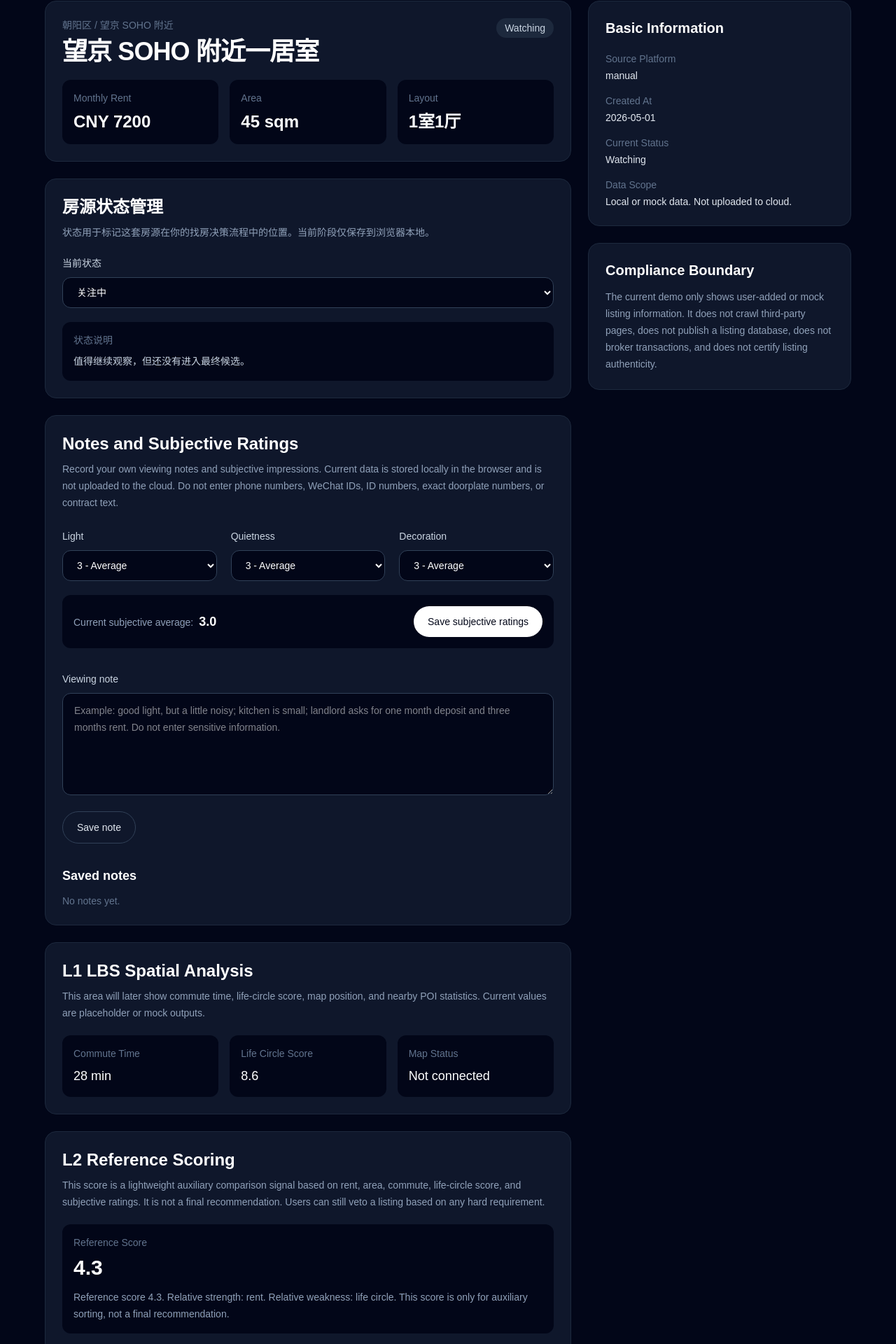
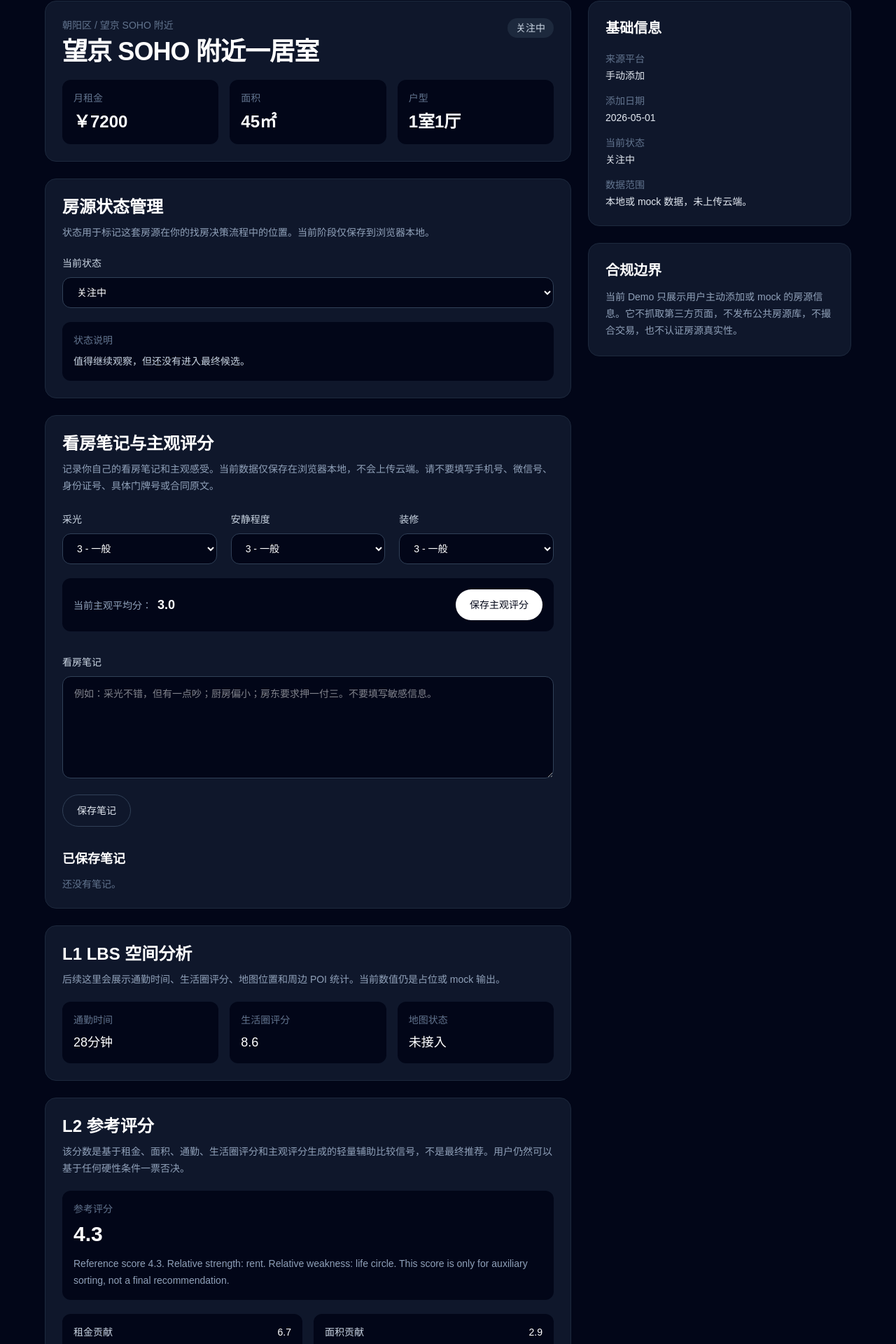
Before and after one commit to Qiu-Jiajun/HouseFolio, a Next.js app: page /portfolio/listing-001 in a window 1280 px wide. Shown: the part 191-2111 px from the top of the page at 70% size. Built offline with nearby package versions, Linux system fonts and the light colour scheme.

Commit message:
feat: localize listing detail and notes

```diff
--- a/src/components/listing-detail-view.tsx
+++ b/src/components/listing-detail-view.tsx
@@ -3,27 +3,27 @@
 import { useEffect, useState } from "react";
 import { ListingNotesPanel } from "@/components/listing-notes-panel";
 import { ListingStatusPanel } from "@/components/listing-status-panel";
+import { zhCN } from "@/content/zh-cn";
+import type { ScoreBreakdown } from "@/lib/algorithm/score";
 import {
   findClientListingById,
   findClientListingScoreById,
 } from "@/lib/local-store/listing-lookup";
-import type { ScoreBreakdown } from "@/lib/algorithm/score";
 import type { Listing } from "@/types/listing";
 
 type ListingDetailViewProps = {
   listingId: string;
 };
 
-const statusText: Record<Listing["status"], string> = {
-  draft: "Draft",
-  watching: "Watching",
-  visited: "Visited",
-  shortlisted: "Shortlisted",
-  rejected: "Rejected",
+const statusText = zhCN.common.listingStatus;
+const sourcePlatformText: Record<string, string> = {
+  ...zhCN.common.sourcePlatform,
 };
 
 function formatOptionalNumber(value: number | undefined, suffix = "") {
-  return typeof value === "number" ? `${value.toFixed(1)}${suffix}` : "Pending";
+  return typeof value === "number"
+    ? `${value.toFixed(1)}${suffix}`
+    : zhCN.common.pending;
 }
 
 function ScoreRow({
@@ -49,7 +49,9 @@
         />
       </div>
 
-      <p className="mt-2 text-xs text-slate-500">Default weight: {weight}</p>
+      <p className="mt-2 text-xs text-slate-500">
+        {zhCN.listingDetailView.l2.defaultWeight}: {weight}
+      </p>
     </div>
   );
 }
@@ -62,8 +64,10 @@
   if (!score) {
     return (
       <div className="mt-5 rounded-xl bg-slate-950 p-4">
-        <p className="text-sm text-slate-500">Reference Score</p>
-        <p className="mt-2 text-lg text-white">Pending</p>
+        <p className="text-sm text-slate-500">
+          {zhCN.listingDetailView.l2.referenceScore}
+        </p>
+        <p className="mt-2 text-lg text-white">{zhCN.common.pending}</p>
       </div>
     );
   }
@@ -71,7 +75,9 @@
   return (
     <div className="mt-5 space-y-5">
       <div className="rounded-xl bg-slate-950 p-4">
-        <p className="text-sm text-slate-500">Reference Score</p>
+        <p className="text-sm text-slate-500">
+          {zhCN.listingDetailView.l2.referenceScore}
+        </p>
         <p className="mt-2 text-3xl font-semibold text-white">
           {score.totalScore.toFixed(1)}
         </p>
@@ -81,20 +87,28 @@
       </div>
 
       <div className="grid gap-4 md:grid-cols-2">
-        <ScoreRow label="Rent contribution" score={score.rentScore} weight="25%" />
-        <ScoreRow label="Area contribution" score={score.areaScore} weight="20%" />
         <ScoreRow
-          label="Commute contribution"
+          label={zhCN.listingDetailView.l2.rows.rent}
+          score={score.rentScore}
+          weight="25%"
+        />
+        <ScoreRow
+          label={zhCN.listingDetailView.l2.rows.area}
+          score={score.areaScore}
+          weight="20%"
+        />
+        <ScoreRow
+          label={zhCN.listingDetailView.l2.rows.commute}
           score={score.commuteScore}
           weight="25%"
         />
         <ScoreRow
-          label="Life circle contribution"
+          label={zhCN.listingDetailView.l2.rows.lifeCircle}
           score={score.lifeCircleScore}
           weight="15%"
         />
         <ScoreRow
-          label="Subjective contribution"
+          label={zhCN.listingDetailView.l2.rows.subjective}
           score={score.subjectiveScore}
           weight="15%"
         />
@@ -102,10 +116,7 @@
 
       <div className="rounded-xl border border-amber-900 bg-amber-950/40 p-4">
         <p className="text-sm leading-6 text-amber-100">
-          This reference score is not a final recommendation. A user may still
-          reject a listing because of one hard condition, such as unacceptable
-          commute, poor lighting, high rent, or a personal constraint not captured
-          by the current formula.
+          {zhCN.listingDetailView.l2.disclaimer}
         </p>
       </div>
     </div>
@@ -135,7 +146,7 @@
   if (!isLoaded) {
     return (
       <div className="rounded-2xl border border-slate-800 bg-slate-900 p-6 text-slate-300">
-        Loading listing information...
+        {zhCN.listingDetailView.loading}
       </div>
     );
   }
@@ -143,15 +154,17 @@
   if (!listing) {
     return (
       <div className="rounded-2xl border border-slate-800 bg-slate-900 p-6">
-        <h2 className="text-2xl font-semibold text-white">Listing not found</h2>
+        <h2 className="text-2xl font-semibold text-white">
+          {zhCN.listingDetailView.notFound.title}
+        </h2>
         <p className="mt-3 text-sm leading-6 text-slate-400">
-          This listing may not exist, or local browser data may have been cleared.
+          {zhCN.listingDetailView.notFound.description}
         </p>
         <a
           href="/portfolio"
           className="mt-6 inline-flex rounded-full bg-white px-5 py-3 text-sm font-medium text-slate-950 hover:bg-slate-200"
         >
-          Back to Portfolio
+          {zhCN.listingDetailView.notFound.action}
         </a>
       </div>
     );
@@ -178,21 +191,29 @@
 
           <div className="grid gap-4 md:grid-cols-3">
             <div className="rounded-xl bg-slate-950 p-4">
-              <p className="text-sm text-slate-500">Monthly Rent</p>
+              <p className="text-sm text-slate-500">
+                {zhCN.listingDetailView.summaryCards.monthlyRent}
+              </p>
               <p className="mt-2 text-2xl font-semibold text-white">
-                CNY {listing.rent}
+                {zhCN.common.currencyCny}
+                {listing.rent}
               </p>
             </div>
 
             <div className="rounded-xl bg-slate-950 p-4">
-              <p className="text-sm text-slate-500">Area</p>
+              <p className="text-sm text-slate-500">
+                {zhCN.listingDetailView.summaryCards.area}
+              </p>
               <p className="mt-2 text-2xl font-semibold text-white">
-                {listing.area} sqm
+                {listing.area}
+                {zhCN.common.sqm}
               </p>
             </div>
 
             <div className="rounded-xl bg-slate-950 p-4">
-              <p className="text-sm text-slate-500">Layout</p>
+              <p className="text-sm text-slate-500">
+                {zhCN.listingDetailView.summaryCards.layout}
+              </p>
               <p className="mt-2 text-2xl font-semibold text-white">
                 {listing.layout}
               </p>
@@ -206,7 +227,7 @@
               rel="noreferrer"
               className="mt-5 inline-flex text-sm text-slate-300 underline decoration-slate-600 underline-offset-4 hover:text-white"
             >
-              View original link
+              {zhCN.listingDetailView.summaryCards.originalLink}
             </a>
           ) : null}
         </div>
@@ -231,46 +252,50 @@
 
         <div className="rounded-2xl border border-slate-800 bg-slate-900 p-6">
           <h2 className="text-2xl font-semibold text-white">
-            L1 LBS Spatial Analysis
+            {zhCN.listingDetailView.l1.title}
           </h2>
           <p className="mt-2 text-sm leading-6 text-slate-400">
-            This area will later show commute time, life-circle score, map position,
-            and nearby POI statistics. Current values are placeholder or mock outputs.
+            {zhCN.listingDetailView.l1.description}
           </p>
 
           <div className="mt-5 grid gap-4 md:grid-cols-3">
             <div className="rounded-xl bg-slate-950 p-4">
-              <p className="text-sm text-slate-500">Commute Time</p>
+              <p className="text-sm text-slate-500">
+                {zhCN.listingDetailView.l1.commuteTime}
+              </p>
               <p className="mt-2 text-lg text-white">
                 {typeof listing.commuteMinutes === "number"
-                  ? `${listing.commuteMinutes} min`
-                  : "Pending"}
+                  ? `${listing.commuteMinutes}${zhCN.common.minute}`
+                  : zhCN.common.pending}
               </p>
             </div>
 
             <div className="rounded-xl bg-slate-950 p-4">
-              <p className="text-sm text-slate-500">Life Circle Score</p>
+              <p className="text-sm text-slate-500">
+                {zhCN.listingDetailView.l1.lifeCircleScore}
+              </p>
               <p className="mt-2 text-lg text-white">
                 {formatOptionalNumber(listing.lifeCircleScore)}
               </p>
             </div>
 
             <div className="rounded-xl bg-slate-950 p-4">
-              <p className="text-sm text-slate-500">Map Status</p>
-              <p className="mt-2 text-lg text-white">Not connected</p>
+              <p className="text-sm text-slate-500">
+                {zhCN.listingDetailView.l1.mapStatus}
+              </p>
+              <p className="mt-2 text-lg text-white">
+                {zhCN.listingDetailView.l1.notConnected}
+              </p>
             </div>
           </div>
         </div>
 
         <div className="rounded-2xl border border-slate-800 bg-slate-900 p-6">
           <h2 className="text-2xl font-semibold text-white">
-            L2 Reference Scoring
+            {zhCN.listingDetailView.l2.title}
           </h2>
           <p className="mt-2 text-sm leading-6 text-slate-400">
-            This score is a lightweight auxiliary comparison signal based on rent,
-            area, commute, life-circle score, and subjective ratings. It is not a
-            final recommendation. Users can still veto a listing based on any hard
-            requirement.
+            {zhCN.listingDetailView.l2.description}
           </p>
 
           <ReferenceScorePanel score={scoreBreakdown} />
@@ -278,60 +303,71 @@
 
         <div className="rounded-2xl border border-slate-800 bg-slate-900 p-6">
           <h2 className="text-2xl font-semibold text-white">
-            L3 AI Decision Advice
+            {zhCN.listingDetailView.l3.title}
           </h2>
           <p className="mt-2 text-sm leading-6 text-slate-400">
-            Later, after explicit user confirmation and data redaction, this area
-            will generate checklist items, risk explanations, and decision advice
-            based on basic information, L1/L2 outputs, notes, ratings, and status.
+            {zhCN.listingDetailView.l3.description}
           </p>
 
           <button
             disabled
             className="mt-5 rounded-full border border-slate-700 px-5 py-3 text-sm font-medium text-slate-500"
           >
-            AI analysis not connected
+            {zhCN.listingDetailView.l3.disabledButton}
           </button>
         </div>
       </section>
 
       <aside className="space-y-6">
         <div className="rounded-2xl border border-slate-800 bg-slate-900 p-6">
-          <h2 className="text-xl font-semibold text-white">Basic Information</h2>
+          <h2 className="text-xl font-semibold text-white">
+            {zhCN.listingDetailView.basicInfo.title}
+          </h2>
 
           <dl className="mt-5 space-y-4 text-sm">
             <div>
-              <dt className="text-slate-500">Source Platform</dt>
-              <dd className="mt-1 text-slate-200">{listing.sourcePlatform}</dd>
+              <dt className="text-slate-500">
+                {zhCN.listingDetailView.basicInfo.sourcePlatform}
+              </dt>
+              <dd className="mt-1 text-slate-200">
+                {sourcePlatformText[listing.sourcePlatform] ??
+                  listing.sourcePlatform}
+              </dd>
             </div>
 
             <div>
-              <dt className="text-slate-500">Created At</dt>
+              <dt className="text-slate-500">
+                {zhCN.listingDetailView.basicInfo.createdAt}
+              </dt>
               <dd className="mt-1 text-slate-200">{listing.createdAt}</dd>
             </div>
 
             <div>
-              <dt className="text-slate-500">Current Status</dt>
+              <dt className="text-slate-500">
+                {zhCN.listingDetailView.basicInfo.currentStatus}
+              </dt>
               <dd className="mt-1 text-slate-200">
                 {statusText[listing.status]}
               </dd>
             </div>
 
             <div>
-              <dt className="text-slate-500">Data Scope</dt>
+              <dt className="text-slate-500">
+                {zhCN.listingDetailView.basicInfo.dataScope}
+              </dt>
               <dd className="mt-1 text-slate-200">
-                Local or mock data. Not uploaded to cloud.
+                {zhCN.listingDetailView.basicInfo.dataScopeValue}
               </dd>
             </div>
           </dl>
         </div>
 
         <div className="rounded-2xl border border-slate-800 bg-slate-900 p-6">
-          <h2 className="text-xl font-semibold text-white">Compliance Boundary</h2>
+          <h2 className="text-xl font-semibold text-white">
+            {zhCN.listingDetailView.complianceBoundary.title}
+          </h2>
           <p className="mt-3 text-sm leading-6 text-slate-400">
-            The current demo only shows user-added or mock listing information. It
-            does not crawl third-party pages, does not publish a listing database,
-            does not broker transactions, and does not certify listing authenticity.
+            {zhCN.listingDetailView.complianceBoundary.body}
           </p>
         </div>
       </aside>
--- a/src/components/listing-notes-panel.tsx
+++ b/src/components/listing-notes-panel.tsx
@@ -1,6 +1,7 @@
 "use client";
 
 import { FormEvent, useEffect, useState } from "react";
+import { zhCN } from "@/content/zh-cn";
 import {
   loadListingNotes,
   loadListingRatings,
@@ -34,11 +35,11 @@
         onChange={(event) => onChange(Number(event.target.value))}
         className="mt-2 w-full rounded-xl border border-slate-700 bg-slate-950 px-4 py-3 text-sm text-white outline-none focus:border-slate-400"
       >
-        <option value={1}>1 - Very poor</option>
-        <option value={2}>2 - Weak</option>
-        <option value={3}>3 - Average</option>
-        <option value={4}>4 - Good</option>
-        <option value={5}>5 - Very good</option>
+        {zhCN.listingNotesPanel.ratings.options.map((option, index) => (
+          <option key={option} value={index + 1}>
+            {option}
+          </option>
+        ))}
       </select>
     </label>
   );
@@ -87,7 +88,7 @@
     saveListingNote(nextNote);
     setNotes(loadListingNotes(listingId));
     setNoteContent("");
-    setSavedMessage("Note saved locally.");
+    setSavedMessage(zhCN.listingNotesPanel.savedMessages.noteSaved);
   }
 
   function handleSaveRatings() {
@@ -100,7 +101,7 @@
     };
 
     saveListingRatings(nextRatings);
-    setSavedMessage("Subjective ratings saved locally.");
+    setSavedMessage(zhCN.listingNotesPanel.savedMessages.ratingsSaved);
     onRatingsSaved?.();
   }
 
@@ -109,14 +110,11 @@
   return (
     <div className="rounded-2xl border border-slate-800 bg-slate-900 p-6">
       <h2 className="text-2xl font-semibold text-white">
-        Notes and Subjective Ratings
+        {zhCN.listingNotesPanel.title}
       </h2>
 
       <p className="mt-2 text-sm leading-6 text-slate-400">
-        Record your own viewing notes and subjective impressions. Current data is
-        stored locally in the browser and is not uploaded to the cloud. Do not
-        enter phone numbers, WeChat IDs, ID numbers, exact doorplate numbers, or
-        contract text.
+        {zhCN.listingNotesPanel.description}
       </p>
 
       {savedMessage ? (
@@ -126,10 +124,18 @@
       ) : null}
 
       <div className="mt-6 grid gap-5 md:grid-cols-3">
-        <RatingSelect label="Light" value={light} onChange={setLight} />
-        <RatingSelect label="Quietness" value={quiet} onChange={setQuiet} />
         <RatingSelect
-          label="Decoration"
+          label={zhCN.listingNotesPanel.ratings.light}
+          value={light}
+          onChange={setLight}
+        />
+        <RatingSelect
+          label={zhCN.listingNotesPanel.ratings.quiet}
+          value={quiet}
+          onChange={setQuiet}
+        />
+        <RatingSelect
+          label={zhCN.listingNotesPanel.ratings.decoration}
           value={decoration}
           onChange={setDecoration}
         />
@@ -137,7 +143,7 @@
 
       <div className="mt-5 flex flex-wrap items-center justify-between gap-3 rounded-xl bg-slate-950 p-4">
         <p className="text-sm text-slate-400">
-          Current subjective average:
+          {zhCN.listingNotesPanel.ratings.averageLabel}
           <span className="ml-2 text-lg font-semibold text-white">
             {averageRating}
           </span>
@@ -148,18 +154,20 @@
           onClick={handleSaveRatings}
           className="rounded-full bg-white px-5 py-3 text-sm font-medium text-slate-950 hover:bg-slate-200"
         >
-          Save subjective ratings
+          {zhCN.listingNotesPanel.ratings.saveButton}
         </button>
       </div>
 
       <form onSubmit={handleSaveNote} className="mt-8">
         <label className="block">
-          <span className="text-sm text-slate-300">Viewing note</span>
+          <span className="text-sm text-slate-300">
+            {zhCN.listingNotesPanel.note.label}
+          </span>
           <textarea
             value={noteContent}
             onChange={(event) => setNoteContent(event.target.value)}
             rows={5}
-            placeholder="Example: good light, but a little noisy; kitchen is small; landlord asks for one month deposit and three months rent. Do not enter sensitive information."
+            placeholder={zhCN.listingNotesPanel.note.placeholder}
             className="mt-2 w-full rounded-xl border border-slate-700 bg-slate-950 px-4 py-3 text-sm leading-6 text-white outline-none focus:border-slate-400"
           />
         </label>
@@ -168,15 +176,19 @@
           type="submit"
           className="mt-4 rounded-full border border-slate-700 px-5 py-3 text-sm font-medium text-slate-200 hover:bg-slate-800"
         >
-          Save note
+          {zhCN.listingNotesPanel.note.saveButton}
         </button>
       </form>
 
       <div className="mt-8">
-        <h3 className="text-lg font-semibold text-white">Saved notes</h3>
+        <h3 className="text-lg font-semibold text-white">
+          {zhCN.listingNotesPanel.savedNotes.title}
+        </h3>
 
         {notes.length === 0 ? (
-          <p className="mt-3 text-sm text-slate-500">No notes yet.</p>
+          <p className="mt-3 text-sm text-slate-500">
+            {zhCN.listingNotesPanel.savedNotes.empty}
+          </p>
         ) : (
           <div className="mt-4 space-y-3">
             {notes.map((note) => (
--- a/src/content/zh-cn.ts
+++ b/src/content/zh-cn.ts
@@ -13,6 +13,14 @@
       visited: "已看房",
       shortlisted: "候选",
       rejected: "已排除",
+    },
+    sourcePlatform: {
+      manual: "手动添加",
+      beike: "贝壳",
+      58: "58 同城",
+      douban: "豆瓣",
+      xiaohongshu: "小红书",
+      other: "其他",
     },
   },
 
@@ -208,6 +216,65 @@
     },
   },
 
+  listingDetailView: {
+    loading: "正在加载房源信息……",
+    notFound: {
+      title: "未找到该房源",
+      description: "该房源可能不存在，或浏览器本地数据已经被清除。",
+      action: "返回候选房源",
+    },
+    summaryCards: {
+      monthlyRent: "月租金",
+      area: "面积",
+      layout: "户型",
+      originalLink: "查看原始链接",
+    },
+    l1: {
+      title: "L1 LBS 空间分析",
+      description:
+        "后续这里会展示通勤时间、生活圈评分、地图位置和周边 POI 统计。当前数值仍是占位或 mock 输出。",
+      commuteTime: "通勤时间",
+      lifeCircleScore: "生活圈评分",
+      mapStatus: "地图状态",
+      notConnected: "未接入",
+    },
+    l2: {
+      title: "L2 参考评分",
+      description:
+        "该分数是基于租金、面积、通勤、生活圈评分和主观评分生成的轻量辅助比较信号，不是最终推荐。用户仍然可以基于任何硬性条件一票否决。",
+      referenceScore: "参考评分",
+      defaultWeight: "默认权重",
+      rows: {
+        rent: "租金贡献",
+        area: "面积贡献",
+        commute: "通勤贡献",
+        lifeCircle: "生活圈贡献",
+        subjective: "主观评分贡献",
+      },
+      disclaimer:
+        "该参考评分不是最终推荐。用户仍然可能因为通勤无法接受、采光差、租金过高或其他当前公式没有捕捉到的个人硬性条件，直接排除某套房源。",
+    },
+    l3: {
+      title: "L3 AI 决策建议",
+      description:
+        "后续在用户明确确认并完成数据脱敏后，这里会基于基础信息、L1/L2 输出、笔记、评分和状态生成 checklist、风险解释和决策建议。",
+      disabledButton: "AI 分析尚未接入",
+    },
+    basicInfo: {
+      title: "基础信息",
+      sourcePlatform: "来源平台",
+      createdAt: "添加日期",
+      currentStatus: "当前状态",
+      dataScope: "数据范围",
+      dataScopeValue: "本地或 mock 数据，未上传云端。",
+    },
+    complianceBoundary: {
+      title: "合规边界",
+      body:
+        "当前 Demo 只展示用户主动添加或 mock 的房源信息。它不抓取第三方页面，不发布公共房源库，不撮合交易，也不认证房源真实性。",
+    },
+  },
+
   listingStatusPanel: {
     title: "房源状态管理",
     description:
@@ -236,6 +303,40 @@
         label: "已排除",
         description: "暂不考虑，但保留决策记录。",
       },
+    },
+  },
+
+  listingNotesPanel: {
+    title: "看房笔记与主观评分",
+    description:
+      "记录你自己的看房笔记和主观感受。当前数据仅保存在浏览器本地，不会上传云端。请不要填写手机号、微信号、身份证号、具体门牌号或合同原文。",
+    savedMessages: {
+      noteSaved: "笔记已保存到本地。",
+      ratingsSaved: "主观评分已保存到本地。",
+    },
+    ratings: {
+      light: "采光",
+      quiet: "安静程度",
+      decoration: "装修",
+      options: [
+        "1 - 很差",
+        "2 - 较弱",
+        "3 - 一般",
+        "4 - 较好",
+        "5 - 很好",
+      ],
+      averageLabel: "当前主观平均分：",
+      saveButton: "保存主观评分",
+    },
+    note: {
+      label: "看房笔记",
+      placeholder:
+        "例如：采光不错，但有一点吵；厨房偏小；房东要求押一付三。不要填写敏感信息。",
+      saveButton: "保存笔记",
+    },
+    savedNotes: {
+      title: "已保存笔记",
+      empty: "还没有笔记。",
     },
   },
 
```
